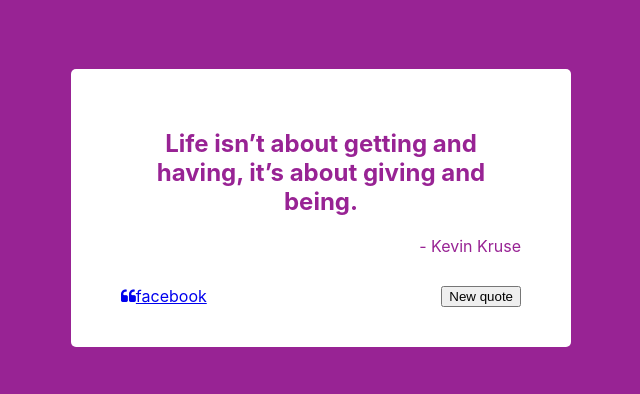
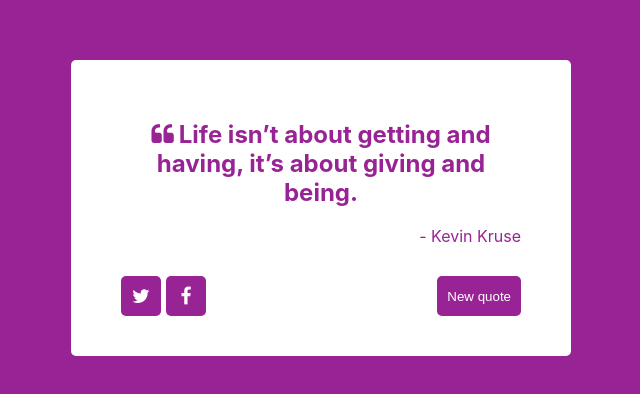
Before and after one commit to TheMirac1e/random-quote, a React (Create React App) app: page / in a window 1280 px wide. Shown: the part 192-586 px from the top of the page, without its empty margins (319-959 px from the left). Built offline with nearby package versions, Linux system fonts and the light colour scheme.

Commit message:
[FEATURE] - JS/CSS - add styles to static card

```diff
--- a/src/components/card/card.js
+++ b/src/components/card/card.js
@@ -8,15 +8,15 @@ class Card extends Component{
       <article className={'card-item'}>
         <div className={"card-item__wrapper"}>
           <div className={"card-item__quote-wrap"}>
-            <h2 className={'card-item__quote'}>Life isn’t about getting and having, it’s about giving and being.</h2>
+            <h2 className={'card-item__quote'}><i className="fa fa-quote-left"> </i>Life isn’t about getting and having, it’s about giving and being.</h2>
             <span className={'card-item__author'}><span>- </span>Kevin Kruse</span>
           </div>
           <div className="card-item__info">
             <div className="card-item__social">
-              <a href="https://twitter.com" target={"_blank"} rel='noreferrer'><i className="fa fa-quote-left"> </i></a>
-              <a href="https://www.facebook.com/" target={"_blank"} rel='noreferrer'>facebook</a>
+              <a className={'card-item__social-item'} href="https://twitter.com" target={"_blank"} rel='noreferrer'><i className="fa fa-twitter"></i></a>
+              <a className={'card-item__social-item'} href="https://www.facebook.com/" target={"_blank"} rel='noreferrer'><i className="fa fa-facebook"></i></a>
             </div>
-            <button type={"button"}>New quote</button>
+            <button className={'card-item__random-quote'} type={"button"}>New quote</button>
           </div>
         </div>
       </article>
--- a/src/components/card/card.scss
+++ b/src/components/card/card.scss
@@ -11,6 +11,10 @@
 
     &__quote {
         text-align: center;
+
+        i {
+            margin-right: 5px;
+        }
     }
 
     &__author {
@@ -22,4 +26,35 @@
         display: flex;
         justify-content: space-between;
     }
+
+    &__social {
+        display: flex;
+    }
+
+    &__social-item {
+        align-items: center;
+        background-color: #982394;
+        border-radius: 5px;
+        color: #ffffff;
+        display: flex;
+        font-size: 1.2em;
+        padding: 0;
+        margin-right: 5px;
+        width: 40px;
+        height: 40px;
+        justify-content: center;
+        text-decoration: none;
+    }
+
+    &__random-quote {
+        background-color: #982394;
+        border-radius: 5px;
+        border: transparent;
+        color: #ffffff;
+        height: 40px;
+        outline: none;
+        margin: 0;
+        padding: 5px 10px;
+        cursor: pointer;
+    }
 }
```
